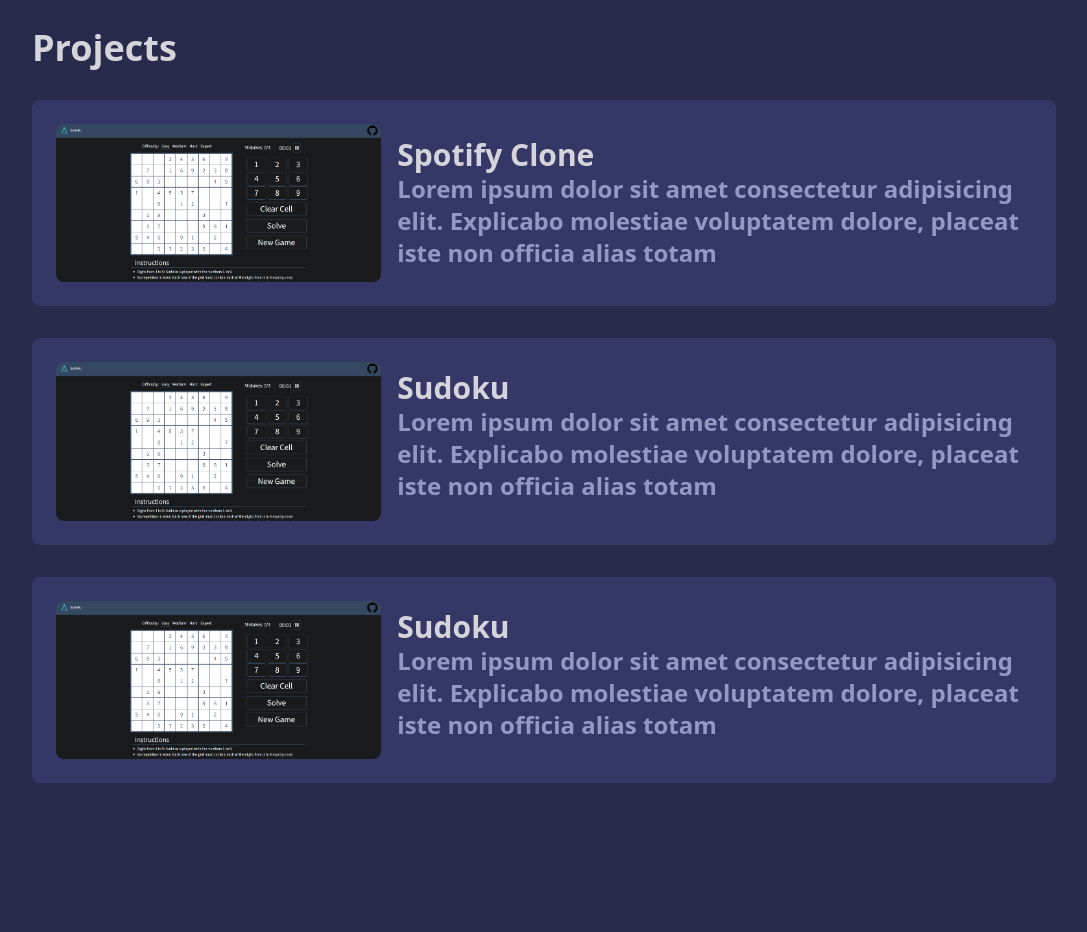
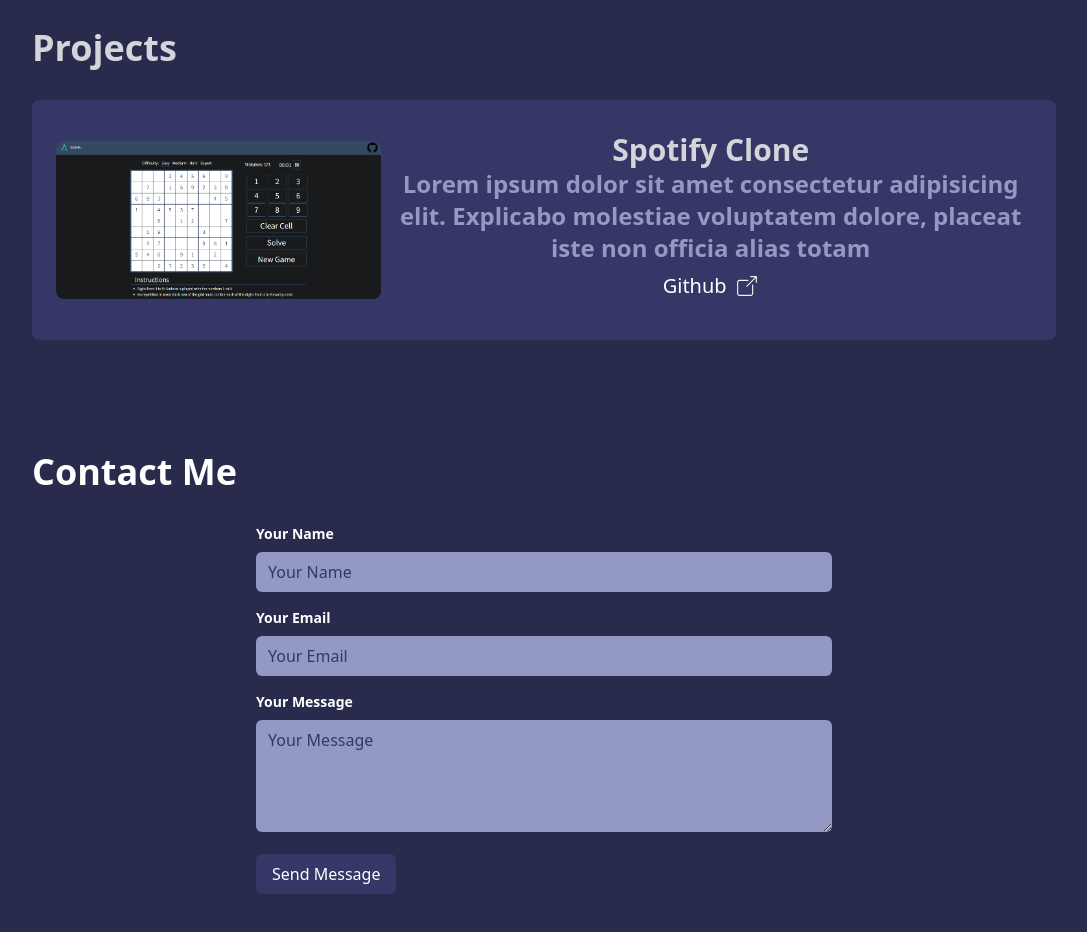
Before and after one commit to BradT615/Portfolio, a website: page index.html in a window 1280 px wide. Shown: the part 720-1652 px from the top of the page, without its empty margins (96-1183 px from the left). Drawn offline with Linux system fonts and the light colour scheme.

Commit message:
contact form

```diff
--- a/index.html
+++ b/index.html
@@ -19,7 +19,7 @@
                 <div class="resume my-2">
                     <a class="flex items-center w-fit gap-2 bg-customBgLight hover:bg-customText py-2 px-4 rounded-full" href="" target="_blank" rel="noopener noreferrer">
                         <span class="md:text-xl 2xl:text-2xl">Resume</span>
-                        <svg class="icon" xmlns="http://www.w3.org/2000/svg" x="0px" y="0px" width="24" height="24" viewBox="0 0 128 128">
+                        <svg class="resume" xmlns="http://www.w3.org/2000/svg" x="0px" y="0px" width="24" height="24" viewBox="0 0 128 128">
                             <path d="M 84 11 C 82.3 11 81 12.3 81 14 C 81 15.7 82.3 17 84 17 L 106.80078 17 L 60.400391 63.400391 C 59.200391 64.600391 59.200391 66.499609 60.400391 67.599609 C 61.000391 68.199609 61.8 68.5 62.5 68.5 C 63.2 68.5 63.999609 68.199609 64.599609 67.599609 L 111 21.199219 L 111 44 C 111 45.7 112.3 47 114 47 C 115.7 47 117 45.7 117 44 L 117 14 C 117 12.3 115.7 11 114 11 L 84 11 z M 24 31 C 16.8 31 11 36.8 11 44 L 11 104 C 11 111.2 16.8 117 24 117 L 84 117 C 91.2 117 97 111.2 97 104 L 97 59 C 97 57.3 95.7 56 94 56 C 92.3 56 91 57.3 91 59 L 91 104 C 91 107.9 87.9 111 84 111 L 24 111 C 20.1 111 17 107.9 17 104 L 17 44 C 17 40.1 20.1 37 24 37 L 69 37 C 70.7 37 72 35.7 72 34 C 72 32.3 70.7 31 69 31 L 24 31 z"></path>
                         </svg>
                     </a>
@@ -39,19 +39,6 @@
             </div>
         </div>
         <div class="2xl:h-screen 2xl:overflow-y-auto w-full">
-            <!-- <div class="skills-container h-screen">
-                <h1 class="text-center text-4xl font-semibold text-customPrimaryText mb-2">Skills</h1>
-                <div class="flex flex-wrap gap-4">
-                    <img src="images/html-logo.png" alt="Logo 1" class="flex-wrap">
-                    <img src="images/html-logo.png" alt="Logo 2" class="flex-wrap">
-                    <img src="images/html-logo.png" alt="Logo 1" class="flex-wrap">
-                    <img src="images/html-logo.png" alt="Logo 2" class="flex-wrap">
-                    <img src="images/html-logo.png" alt="Logo 1" class="flex-wrap">
-                    <img src="images/html-logo.png" alt="Logo 2" class="flex-wrap">
-                    <img src="images/html-logo.png" alt="Logo 1" class="flex-wrap">
-                    <img src="images/html-logo.png" alt="Logo 2" class="flex-wrap">
-                </div>
-            </div> -->
             <div class="about-container w-full px-6 md:px-16 2xl:max-w-3xl pt-28">
                 <h1 class="text-4xl pb-4 font-semibold text-customHeader">About Me</h1>
                 <p class="text-md md:text-2xl font-semibold text-customText">
@@ -63,31 +50,38 @@
                 <h1 class="text-4xl font-semibold text-customHeader">Projects</h1>
                 <div class="project p-6 max-w-lg md:max-w-6xl 2xl:max-w-3xl rounded-lg mx-auto bg-customBgLight flex flex-col items-center md:flex-row gap-2">
                     <img class="max-w-sm sm:w-full md:w-1/3 rounded-lg" src="images/sudokuThumbnail.png" alt="">
-                    <div class="flex flex-col text-center md:text-left p-2">
-                        <h1 class="text-2xl sm:text-3xl font-semibold text-customHeader">Spotify Clone</h1>
-                        <p class="text-md md:text-2xl font-semibold text-customText">Lorem ipsum dolor sit amet consectetur adipisicing elit. Explicabo molestiae voluptatem dolore, placeat iste non officia alias totam</p>
-                        <div class="flex">
-
-                        </div>
-                    </div>
-                </div>
-                <div class="project p-6 max-w-lg md:max-w-6xl 2xl:max-w-3xl rounded-lg mx-auto bg-customBgLight flex flex-col md:flex-row gap-2">
-                    <img class="max-w-sm sm:w-full md:w-1/3 rounded-lg" src="images/sudokuThumbnail.png" alt="">
-                    <div class="flex flex-col p-2">
-                        <h1 class="text-2xl sm:text-3xl font-semibold text-customHeader">Sudoku</h1>
-                        <p class="text-md md:text-2xl font-semibold text-customText">Lorem ipsum dolor sit amet consectetur adipisicing elit. Explicabo molestiae voluptatem dolore, placeat iste non officia alias totam</p>
-                    </div>
-                </div>
-                <div class="project p-6 max-w-lg md:max-w-6xl 2xl:max-w-3xl rounded-lg mx-auto bg-customBgLight flex flex-col md:flex-row gap-2">
-                    <img class="max-w-sm sm:w-full md:w-1/3 rounded-lg" src="images/sudokuThumbnail.png" alt="">
-                    <div class="flex flex-col p-2">
-                        <h1 class="text-2xl sm:text-3xl font-semibold text-customHeader">Sudoku</h1>
-                        <p class="text-md md:text-2xl font-semibold text-customText">Lorem ipsum dolor sit amet consectetur adipisicing elit. Explicabo molestiae voluptatem dolore, placeat iste non officia alias totam</p>
+                    <div class="flex flex-col items-center md:text-left p-2">
+                        <h1 class="text-3xl font-semibold text-customHeader">Spotify Clone</h1>
+                        <p class="text-center text-md md:text-2xl font-semibold text-customText">Lorem ipsum dolor sit amet consectetur adipisicing elit. Explicabo molestiae voluptatem dolore, placeat iste non officia alias totam</p>
+                        <a class="flex items-center w-fit gap-2 bg-customBgLight hover:bg-customText py-2 px-4 rounded-full" href="" target="_blank" rel="noopener noreferrer">
+                            <span class="md:text-xl 2xl:text-2xl">Github</span>
+                            <svg class="resume" xmlns="http://www.w3.org/2000/svg" x="0px" y="0px" width="24" height="24" viewBox="0 0 128 128">
+                                <path d="M 84 11 C 82.3 11 81 12.3 81 14 C 81 15.7 82.3 17 84 17 L 106.80078 17 L 60.400391 63.400391 C 59.200391 64.600391 59.200391 66.499609 60.400391 67.599609 C 61.000391 68.199609 61.8 68.5 62.5 68.5 C 63.2 68.5 63.999609 68.199609 64.599609 67.599609 L 111 21.199219 L 111 44 C 111 45.7 112.3 47 114 47 C 115.7 47 117 45.7 117 44 L 117 14 C 117 12.3 115.7 11 114 11 L 84 11 z M 24 31 C 16.8 31 11 36.8 11 44 L 11 104 C 11 111.2 16.8 117 24 117 L 84 117 C 91.2 117 97 111.2 97 104 L 97 59 C 97 57.3 95.7 56 94 56 C 92.3 56 91 57.3 91 59 L 91 104 C 91 107.9 87.9 111 84 111 L 24 111 C 20.1 111 17 107.9 17 104 L 17 44 C 17 40.1 20.1 37 24 37 L 69 37 C 70.7 37 72 35.7 72 34 C 72 32.3 70.7 31 69 31 L 24 31 z"></path>
+                            </svg>
+                        </a>
                     </div>
                 </div>
             </div>
-            <div class="contact-container  h-screen">
-
+            <div class="contact-container px-6 md:px-16 2xl:max-w-3xl py-28">
+                <h1 class="text-4xl pb-4 font-semibold">Contact Me</h1>
+                <!-- Add the netlify attribute to the form tag below -->
+                <form action="/thank-you" method="POST" data-netlify="true" class="mt-4 max-w-xl 2xl:max-w-3xl mx-auto">
+                    <div class="mb-4">
+                        <label class="block text-sm font-semibold mb-2" for="name">Your Name</label>
+                        <input type="text" id="name" name="name" placeholder="Your Name" required class="w-full px-3 py-2 rounded-md bg-customText placeholder:text-customBgLight text-customBgLight">
+                    </div>
+                    <div class="mb-4">
+                        <label class="block text-sm font-semibold mb-2" for="email">Your Email</label>
+                        <input type="email" id="email" name="email" placeholder="Your Email" required class="w-full px-3 py-2 rounded-md bg-customText placeholder:text-customBgLight text-customBgLight">
+                    </div>
+                    <div class="mb-4">
+                        <label class="block text-sm font-semibold mb-2" for="message">Your Message</label>
+                        <textarea id="message" name="message" rows="4" placeholder="Your Message" required class="w-full px-3 py-2 rounded-md bg-customText placeholder:text-customBgLight text-customBgLight"></textarea>
+                    </div>
+                    <button type="submit" class="bg-customBgLight hover:bg-customText text-white px-4 py-2 rounded-md">
+                        Send Message
+                    </button>
+                </form>
             </div>
         </div>
     </div>
--- a/styles.css
+++ b/styles.css
@@ -7,6 +7,10 @@
 }
 .icon:hover path {
     fill: #9499c4;
+}
+
+.resume path {
+  fill: #f1f1f4;
 }
 
 @media (min-width: 450px) {
```
Also changed, not shown: output.css.
